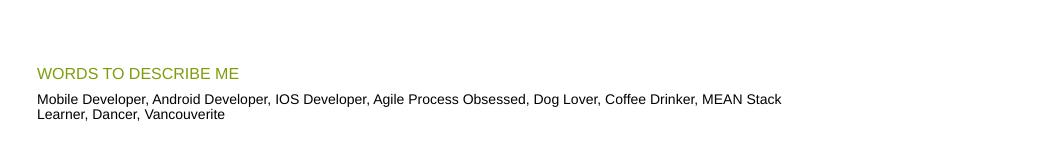
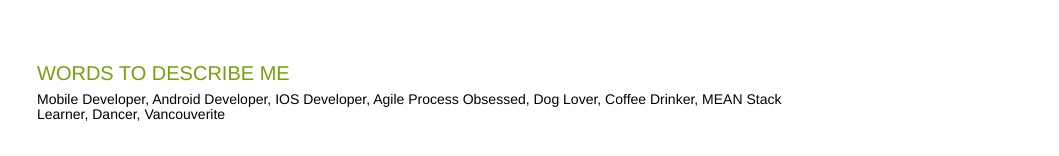
Before and after one commit to tiffanylui/tiffanylui.github.io, a plain HTML site: page index.html in a window 1280 px wide. Shown: the part 228-384 px from the top of the page, without its empty margins (221-1280 px from the left). Drawn offline with Linux system fonts and the light colour scheme.

Commit message:
Change font size

```diff
--- a/index.html
+++ b/index.html
@@ -18,7 +18,7 @@
 </div>
 
 <div id="body">
-	<h3 style="color:#7B9E0D;margin-top:30px">
+	<h3 style="color:#7B9E0D;margin-top:30px;font-size:20px;">
 		WORDS TO DESCRIBE ME
 	</h3>
 
```
